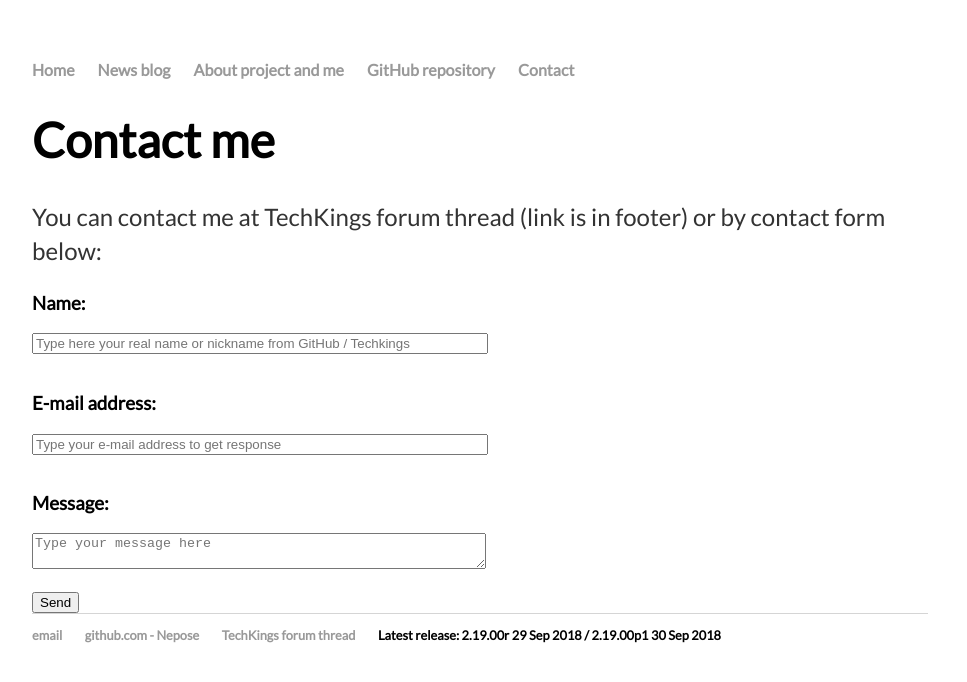
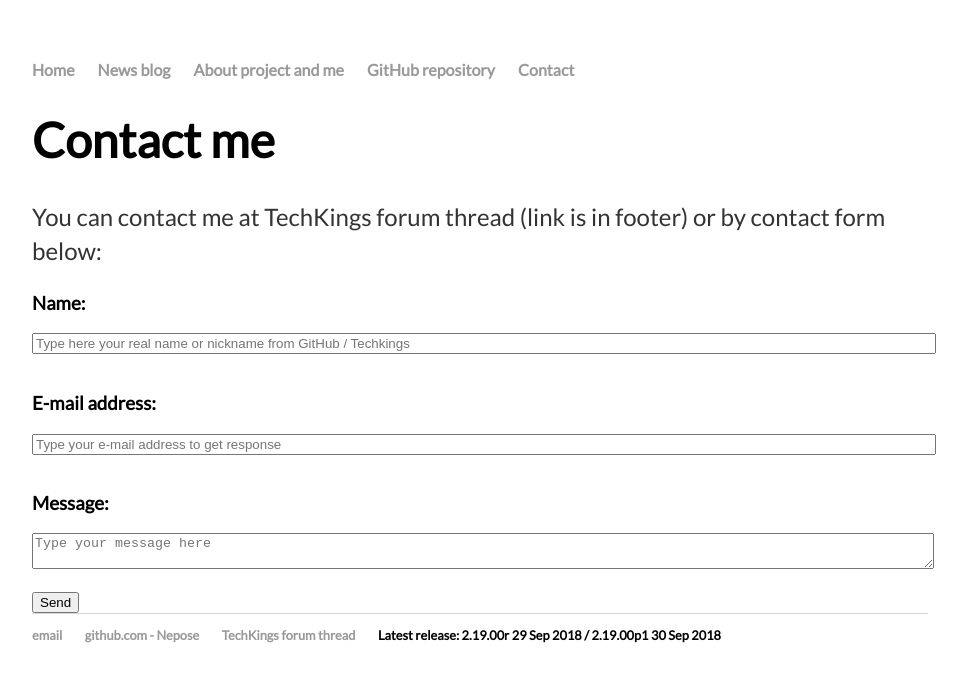
Before and after one commit to Nepose/nepose.github.io, a Jekyll site: the page built from contact/index.html, in a window 1280 px wide. Shown: the top 682 px of the page, without its empty margins (160-1127 px from the left). Built offline with Jekyll 4.4.1, drawn with Linux system fonts in a browser that asks for light colours.

Commit message:
100% width corrected

```diff
--- a/contact/index.html
+++ b/contact/index.html
@@ -10,15 +10,15 @@ title: Contact me
 
 
 <h3>Name:</h3>
-<input type="text" name="Name" style="width: 50%;" placeholder="Type here your real name or nickname from GitHub / Techkings">
+<input type="text" name="Name" style="width: 100%;" placeholder="Type here your real name or nickname from GitHub / Techkings">
 <br><br>
 
 <h3>E-mail address:</h3>
-<input type="email" name="_replyto" style="width: 50%;" placeholder="Type your e-mail address to get response">
+<input type="email" name="_replyto" style="width: 100%;" placeholder="Type your e-mail address to get response">
 <br><br>
 
 <h3>Message:</h3>
-<textarea name="message" style="width: 50%;" placeholder="Type your message here"></textarea>
+<textarea name="message" style="width: 100%;" placeholder="Type your message here"></textarea>
 <br><br>
 <button type="submit">Send</button>
 <input type="hidden" name="_subject" value="Contact form from nepose.github.io">
```
